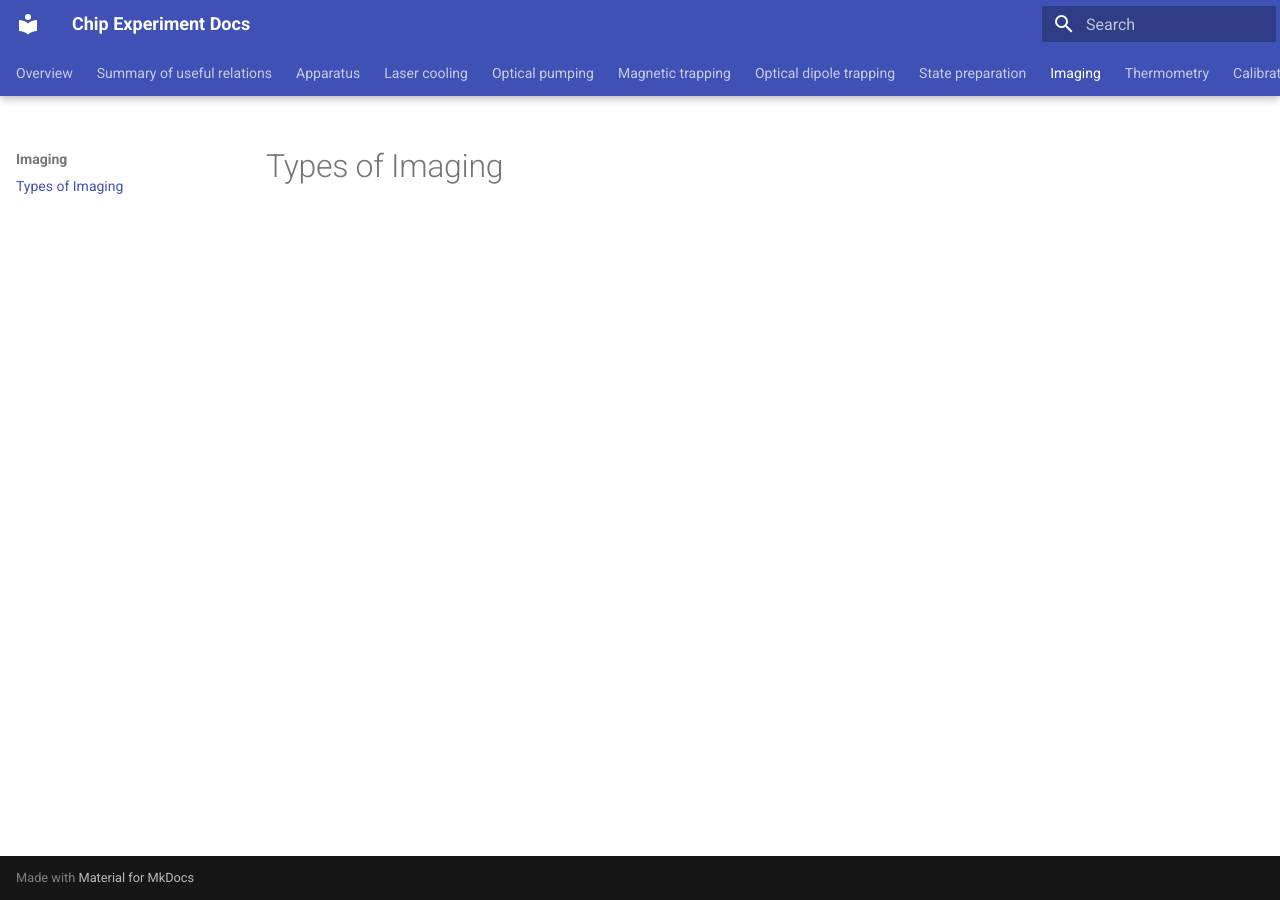
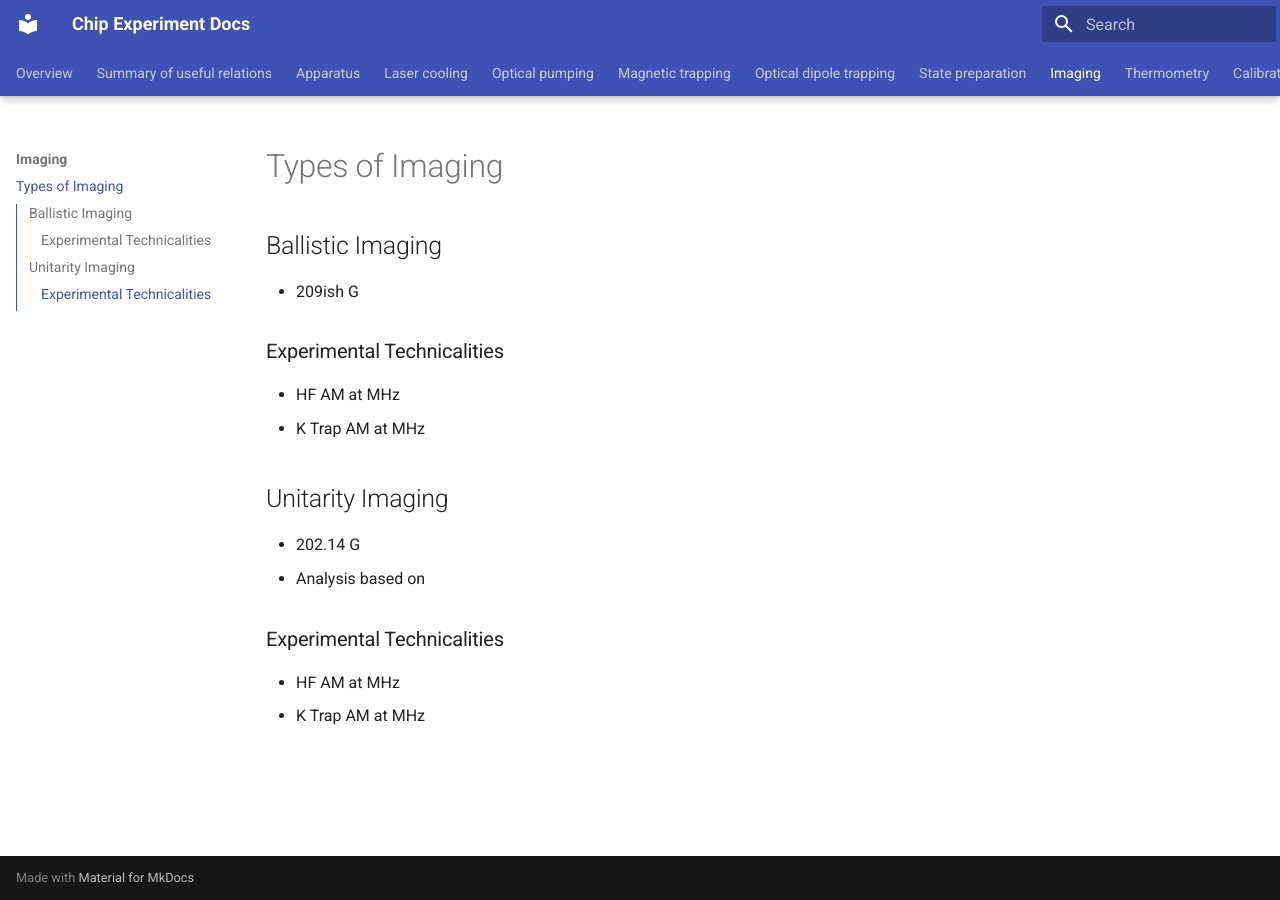
Before and after one commit to uoft-chiplab/chip-experiment, an MkDocs documentation site: the page built from docs/imaging/overview.md, in a window 1280 px wide. Built offline with MkDocs 1.6.1 and Material for MkDocs 9.7.7, drawn with Linux system fonts in a browser that asks for light colours.

Commit message:
couple imaging notes

```diff
--- a/docs/imaging/overview.md
+++ b/docs/imaging/overview.md
@@ -1 +1,14 @@
 # Types of Imaging
+
+## Ballistic Imaging
+- 209ish G
+### Experimental Technicalities
+- HF AM at MHz
+- K Trap AM at MHz
+
+## Unitarity Imaging
+- 202.14 G
+- Analysis based on
+### Experimental Technicalities
+- HF AM at MHz
+- K Trap AM at MHz
```
